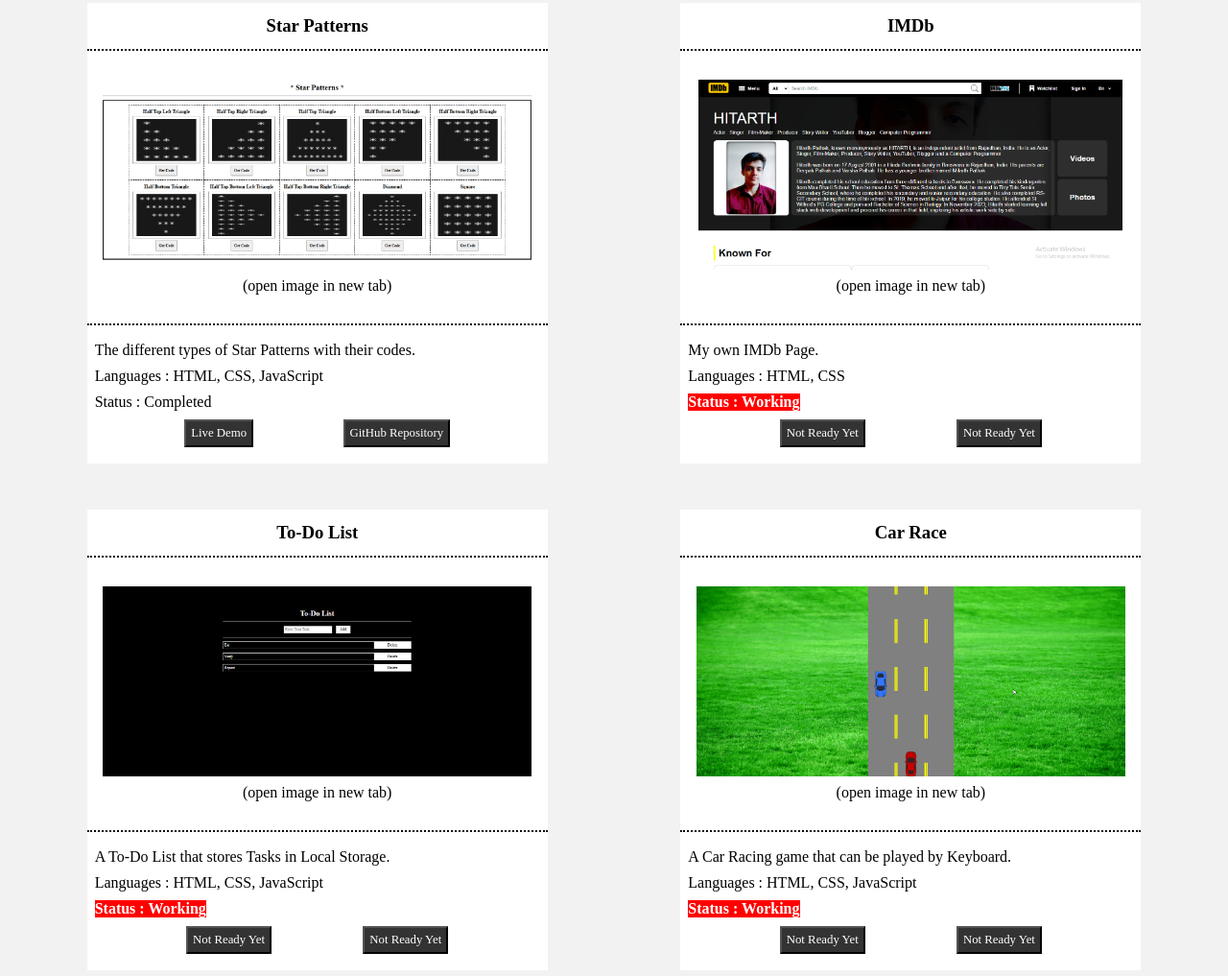
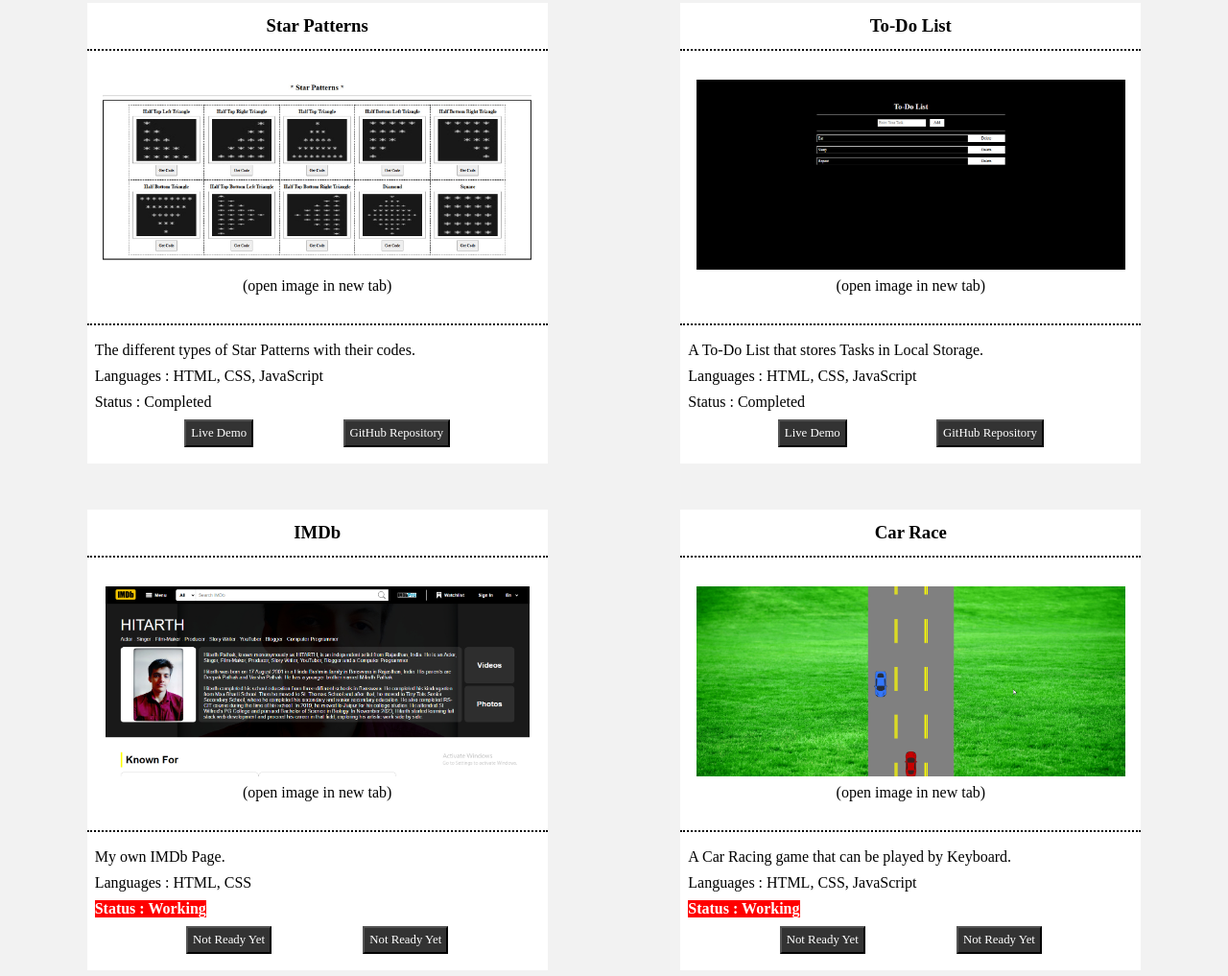
Before and after one commit to hitarthpathak/hitarthpathak.github.io, a plain HTML site: page Projects.html in a window 1280 px wide. Shown: the part 4423-5440 px from the top of the page at 96% size. Drawn offline with Linux system fonts and the light colour scheme.

Commit message:
Update Projects.html

```diff
--- a/Projects.html
+++ b/Projects.html
@@ -728,6 +728,50 @@
 
             <div class="project">
 
+                <h3>To-Do List</h3>
+
+                <div class="project-img">
+
+                    <img src="Images/To-Do List.jpg" alt="Image Not Available">
+
+                    <p>(open image in new tab)</p>
+
+                </div>
+
+                <div class="project-info">
+
+                    <p>A To-Do List that stores Tasks in Local Storage.</p>
+
+                    <p>Languages : HTML, CSS, JavaScript</p>
+
+                    <p>Status : Completed</p>
+
+                    <div class="project-buttons">
+
+                        <div class="project-buttons">
+
+                            <a href="https://hitarthpathak.github.io/To-Do-List/" target="_blank">
+
+                            <button>Live Demo</button>
+
+                        </a>
+
+                        <a href="https://github.com/hitarthpathak/To-Do-List" target="_blank">
+
+                            <button>GitHub Repository</button>
+
+                        </a>
+
+                        </div>
+
+                    </div>
+
+                </div>
+
+            </div>
+
+            <div class="project">
+
                 <h3>IMDb</h3>
 
                 <div class="project-img">
@@ -751,42 +795,6 @@
                         <button>Not Ready Yet</button>
 
                         <button>Not Ready Yet</button>
-
-                    </div>
-
-                </div>
-
-            </div>
-
-            <div class="project">
-
-                <h3>To-Do List</h3>
-
-                <div class="project-img">
-
-                    <img src="Images/To-Do List.jpg" alt="Image Not Available">
-
-                    <p>(open image in new tab)</p>
-
-                </div>
-
-                <div class="project-info">
-
-                    <p>A To-Do List that stores Tasks in Local Storage.</p>
-
-                    <p>Languages : HTML, CSS, JavaScript</p>
-
-                    <p class="working">Status : Working</p>
-
-                    <div class="project-buttons">
-
-                        <div class="project-buttons">
-
-                            <button>Not Ready Yet</button>
-
-                            <button>Not Ready Yet</button>
-
-                        </div>
 
                     </div>
 
```
